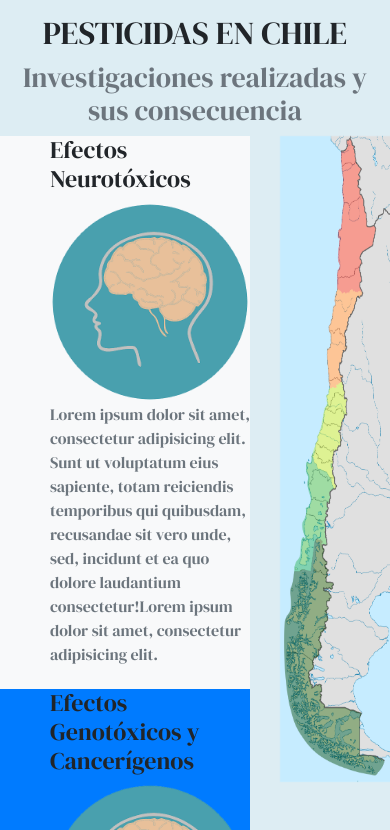
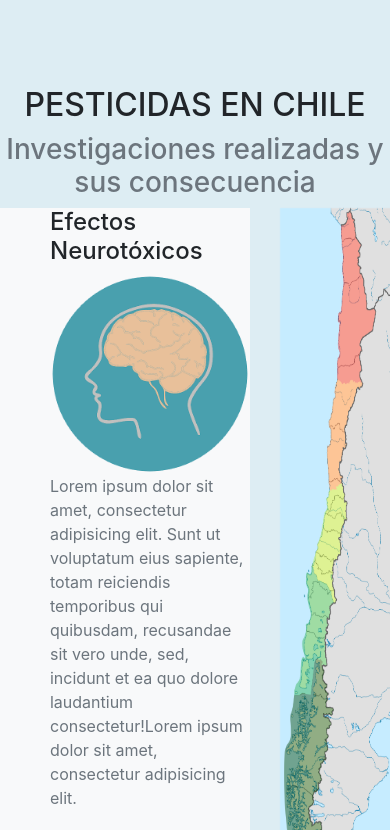
Before and after one commit to opteros/trabajandohtml02, a plain HTML site: page index.html in a window 390 px wide. Shown: the part 2560-3390 px from the top of the page. Drawn offline with nearby package versions, Linux system fonts and the light colour scheme.

Commit message:
Add files via upload

```diff
--- a/index.html
+++ b/index.html
@@ -2,15 +2,13 @@
 <html lang="es">
   <head>
     <meta charset="utf-8">
-    <meta name="viewport" content="width=device-width, initial-scale=1, shrink-to-fit=no">
+    <meta name="viewport" content="width=device-width, initial-scale=1, shrink-to-fit=no minimum-scale=1">
     <link rel="stylesheet" href="https://cdn.jsdelivr.net/npm/bootstrap@4.5.3/dist/css/bootstrap.min.css" integrity="sha384-TX8t27EcRE3e/ihU7zmQxVncDAy5uIKz4rEkgIXeMed4M0jlfIDPvg6uqKI2xXr2" crossorigin="anonymous">
      <script src="https://use.fontawesome.com/releases/v5.15.1/js/all.js" crossorigin="anonymous"></script>
      <script src="https://ajax.googleapis.com/ajax/libs/jquery/3.5.1/jquery.min.js"></script>
     <script src="https://cdn.jsdelivr.net/npm/bootstrap@4.5.3/dist/js/bootstrap.bundle.min.js" integrity="sha384-ho+j7jyWK8fNQe+A12Hb8AhRq26LrZ/JpcUGGOn+Y7RsweNrtN/tE3MoK7ZeZDyx" crossorigin="anonymous"></script>
     <link rel="stylesheet" href="style.css">
     <title>Ópteros: plantilla</title>
-    <link rel="preconnect" href="https://fonts.gstatic.com">
-<link href="https://fonts.googleapis.com/css2?family=DM+Serif+Display&display=swap" rel="stylesheet">
   </head>
   <body>
 <!-- header -->
--- a/style.css
+++ b/style.css
@@ -2,7 +2,6 @@ body{
  /* aqui va mi agregado al body hola */
   height: height: 100%; /* Used to enable scrolling */
   background: linear-gradient(55deg, #ddedf3 0%, #ddedf3 51%, #ddedf3 85%);
-	font-family: 'DM Serif Display', serif;
 }
 img.wid{
 	width: 50%;
@@ -24,8 +23,6 @@ img.tit{
 }
 .titulo{
 	padding-top: 40%;
-
-font-family: 'DM Serif Display', serif;
 }
 .lalo{
 	padding-left: 20%;
@@ -61,16 +58,12 @@ font-family: 'DM Serif Display', serif;
 	}
 	img.map{
 	width:100%;
-	top:25%;
     align-items: center;
     justify-content: center;
 	}
 	.plant{
 		width: 200%;
 		top: 20px;
-	}
-	.lalo{
-		top: 25%;
 	}
 	.titext{
 		top: 30%;
```
